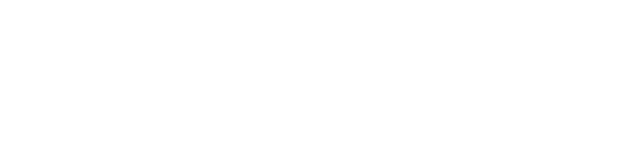
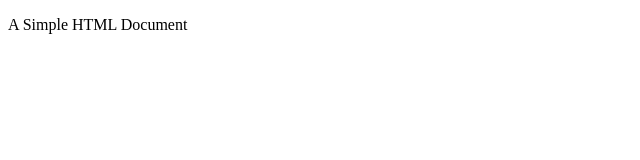
Before and after one commit to dhruv-moradiya/git-hub, a plain HTML site: page index.html in a window 1280 px wide. Shown: the whole page, without its empty margins (0-640 px from the left). Drawn offline with Linux system fonts and the light colour scheme.

Commit message:
add some chage

```diff
--- a/index.html
+++ b/index.html
@@ -5,5 +5,7 @@
     <meta name="viewport" content="width=device-width, initial-scale=1.0" />
     <title>Document</title>
   </head>
-  <body></body>
+  <body>
+    <p>A Simple HTML Document</p>
+  </body>
 </html>
```
